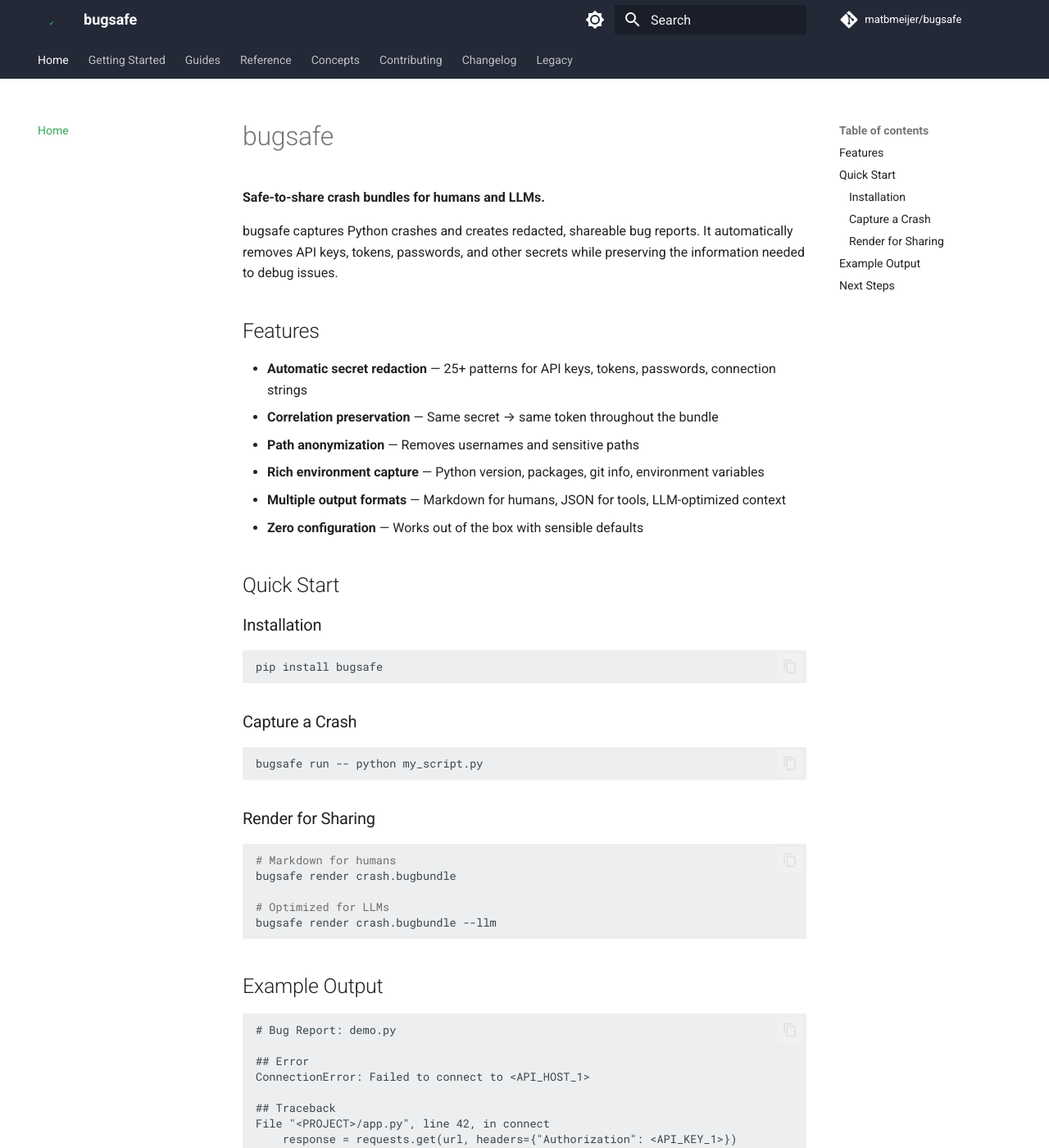
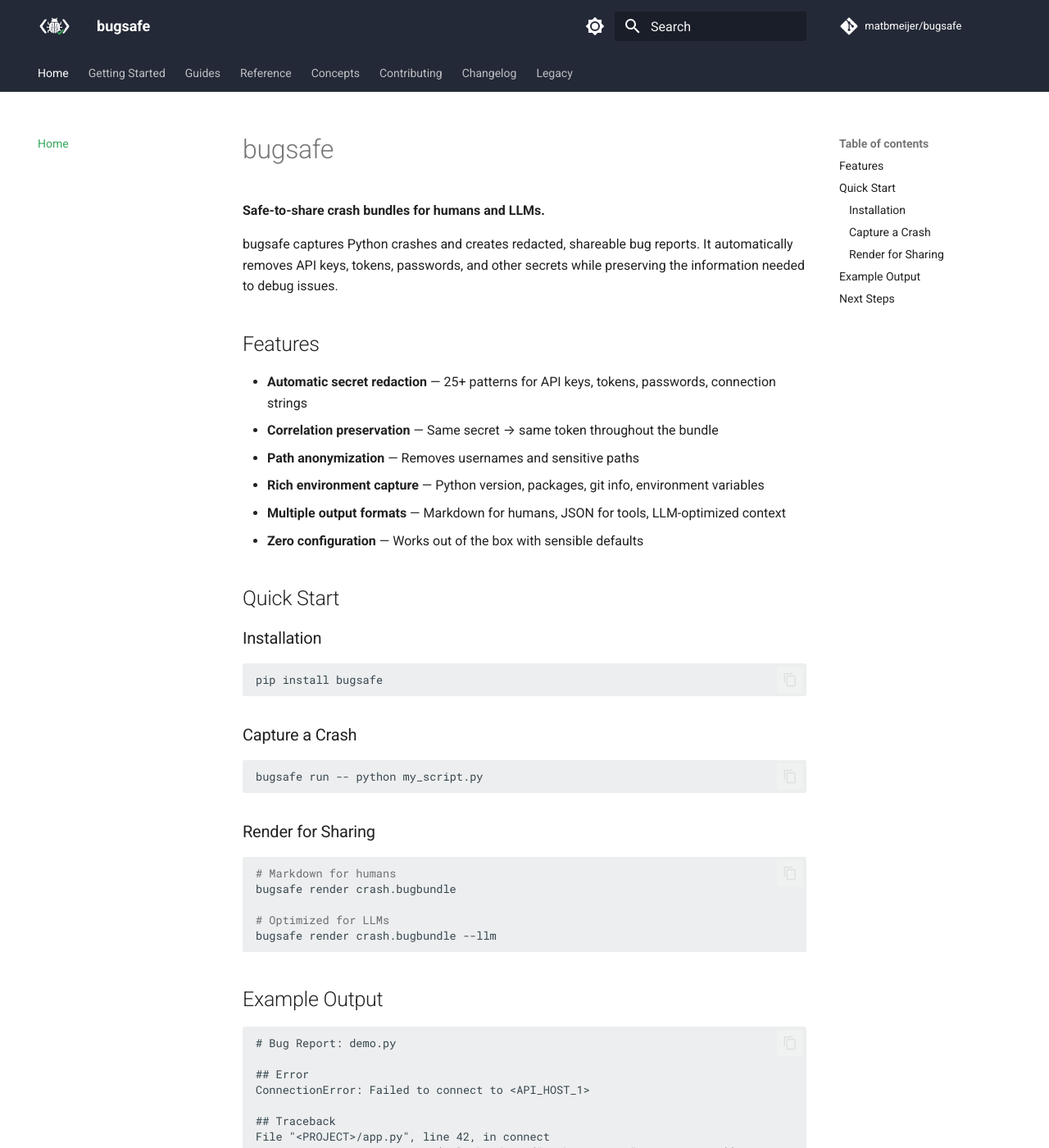
Before and after one commit to matbmeijer/bugsafe, an MkDocs documentation site: the page built from docs/index.md, in a window 1280 px wide and 1400 px high. Shown: the whole window at 82% size. Built offline with MkDocs 1.6.1 and Material for MkDocs 9.7.7, drawn with Linux system fonts in a browser that asks for light colours; comment, search, counter and statistics services are not loaded; the version menu is left out.

Commit message:
https://matbmeijer.github.io/bugsafe/dev/

```diff
--- a/docs/stylesheets/extra.css
+++ b/docs/stylesheets/extra.css
@@ -82,8 +82,8 @@
     border-color: var(--md-accent-fg-color);
 }
 
-.md-typeset .note > .admonition-title,
-.md-typeset .note > summary {
+.md-typeset .note>.admonition-title,
+.md-typeset .note>summary {
     background-color: var(--md-accent-fg-color--transparent);
 }
 
@@ -97,3 +97,16 @@
     background-color: var(--md-primary-fg-color);
     border-color: var(--md-primary-fg-color);
 }
+
+/* Bigger logo in header */
+.md-header__button.md-logo img,
+.md-header__button.md-logo svg {
+    height: 2rem;
+    width: auto;
+}
+
+/* Ensure logo is visible in both themes */
+.md-header .md-logo img,
+.md-header .md-logo svg {
+    fill: currentColor;
+}
--- a/mkdocs.yml
+++ b/mkdocs.yml
@@ -7,7 +7,7 @@
 theme:
   name: material
   custom_dir: docs/overrides
-  logo: assets/logo.svg
+  logo: assets/logo-white.svg
   favicon: assets/favicon-32x32.png
   palette:
     - scheme: default
```
Also changed, not shown: docs/assets/logo-white.svg (added). Lines whose indentation alone changed are shown as unchanged.
